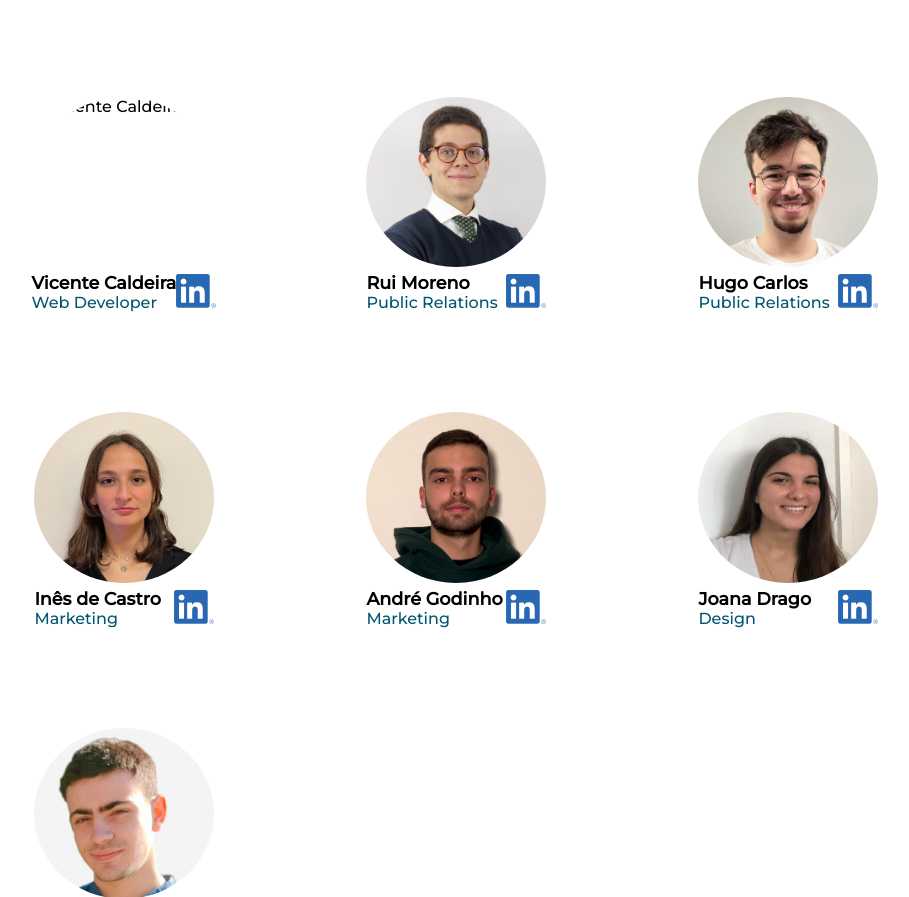
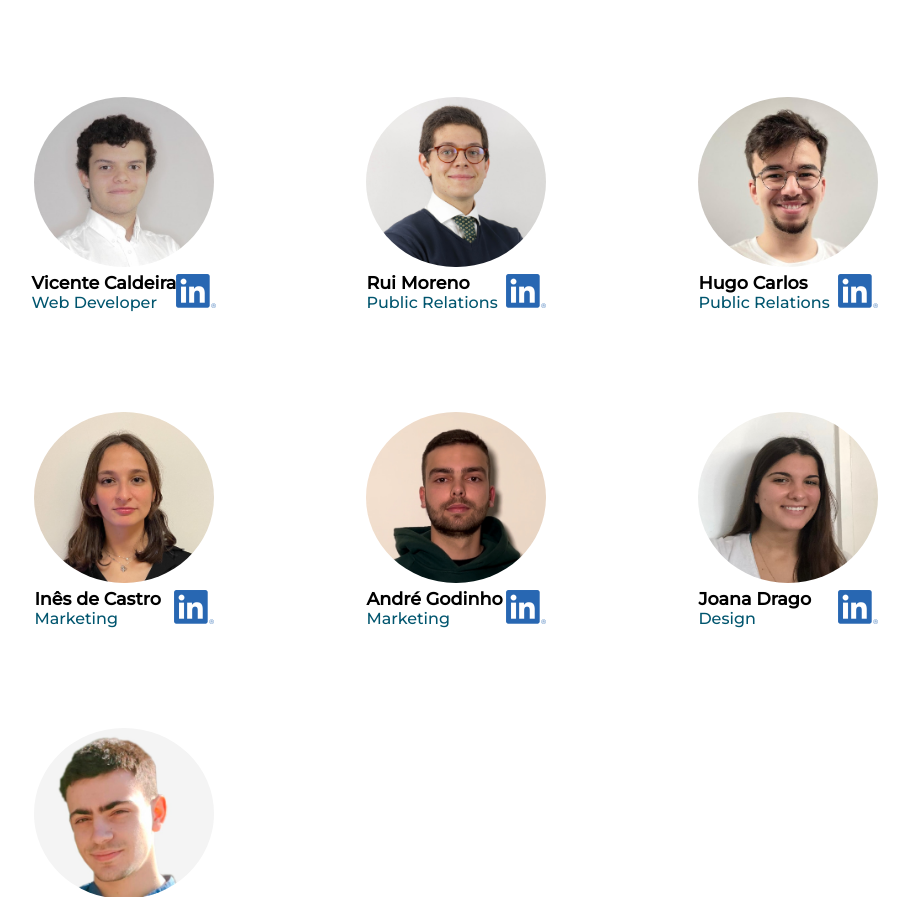
Before and after one commit to Vicente-Caldeira/Website, a plain HTML site: page index.html in a window 1280 px wide. Shown: the part 2989-3886 px from the top of the page, without its empty margins (184-1093 px from the left). Drawn offline with Linux system fonts and the light colour scheme; animation ran at ten frames a second.

Commit message:
Update index.html

```diff
--- a/index.html
+++ b/index.html
@@ -322,7 +322,7 @@
                         </div>
                     </div>
                     <div class="team-member" id="vicente-caldeira">
-                        <img class="team-portrait" src="vicente-caldeira.jpeg" alt="Vicente Caldeira"
+                        <img class="team-portrait" src="vicente-caldeira.jpg" alt="Vicente Caldeira"
                             srcset="">
                         <div class="bottom-container">
                             <div class="member-text">
```
